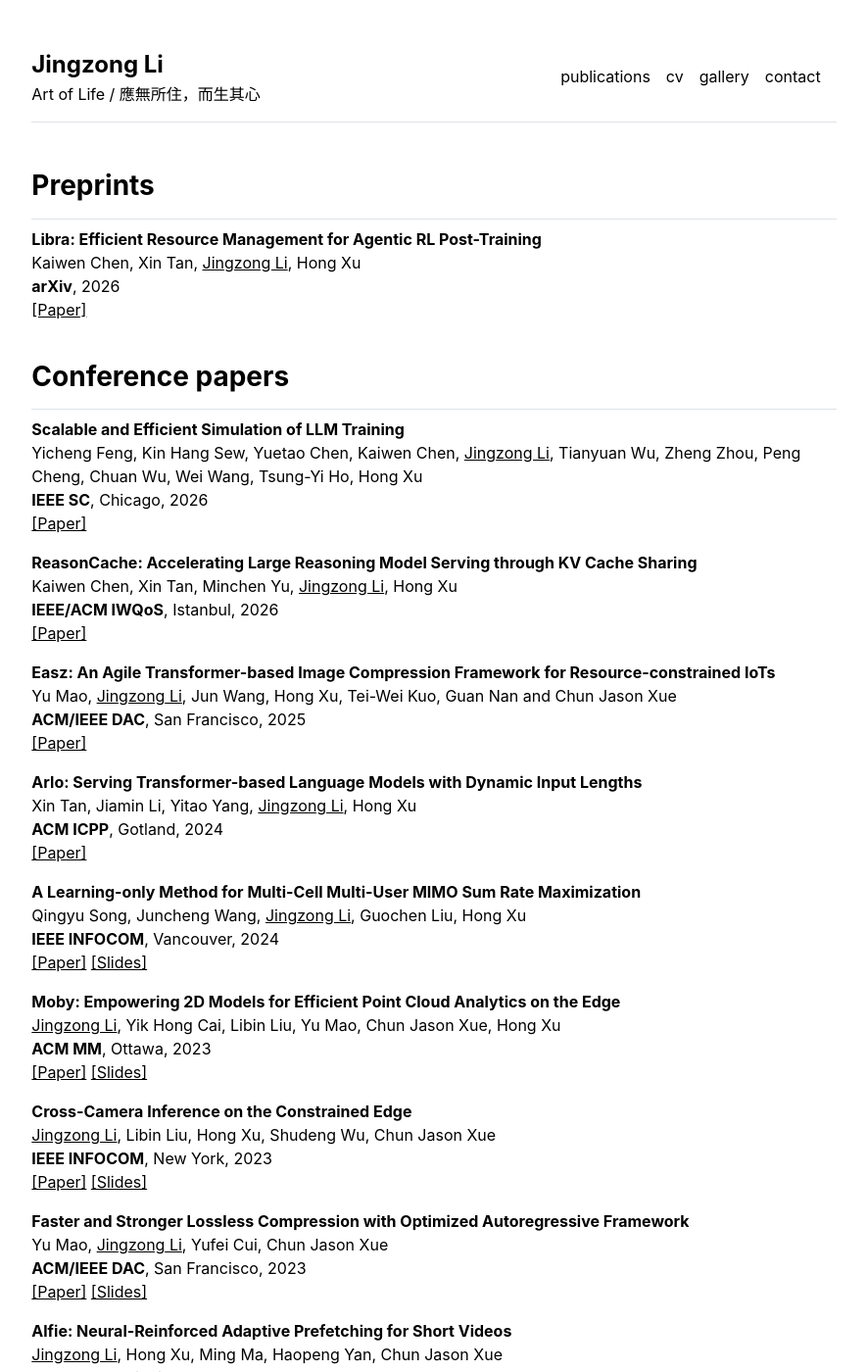
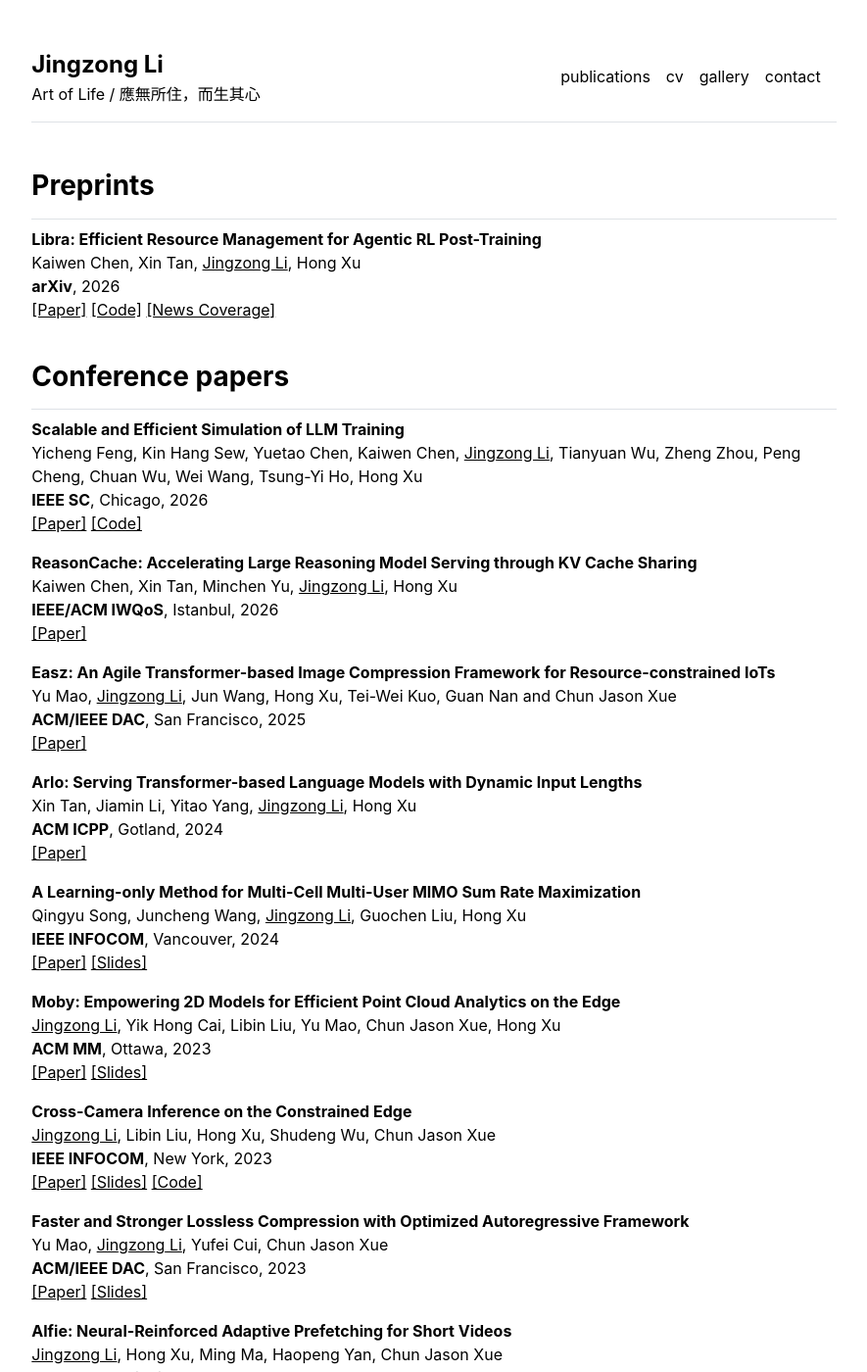
Before and after one commit to kanonjz/academic, a Jekyll site: the page built from publications.md, in a window 1280 px wide and 1400 px high. Shown: the whole window at 98% size, without its empty margins (197-1082 px from the left). Built offline with Jekyll 4.4.1, drawn with Linux system fonts in a browser that asks for light colours.

Commit message:
multiple update

```diff
--- a/Gemfile
+++ b/Gemfile
@@ -2,3 +2,6 @@
 
 source "https://rubygems.org"
 gemspec
+
+# sass-embedded's x86_64 compiler crashes under Rosetta on Apple Silicon.
+gem "jekyll-sass-converter", "~> 2.2"
--- a/_data/cv/education.yml
+++ b/_data/cv/education.yml
@@ -1,6 +1,6 @@
 - title: 'City University of Hong Kong'
   description: 'Ph.D. in Computer Science'
-  advisor: 'Advisor: Prof. Hong Xu at CUHK and Prof. Chun Jason Xue at CityU'
+  advisor: 'Advisor: Prof. Hong Xu at CUHK and Prof. Chun Jason Xue at MBZUAI'
   period: Sep. 2019 – Feb. 2024
 
 - title: 'University of California, San Diego'
--- a/_data/publications.yml
+++ b/_data/publications.yml
@@ -1,12 +1,12 @@
 
 conference:
-- {name: 'Scalable and Efficient Simulation of LLM Training', url: 'https://arxiv.org/abs/2412.12487', author: 'Yicheng Feng, Kin Hang Sew, Yuetao Chen, Kaiwen Chen, <u>Jingzong Li</u>, Tianyuan Wu, Zheng Zhou, Peng Cheng, Chuan Wu, Wei Wang, Tsung-Yi Ho, Hong Xu', venue: '<b>IEEE SC</b>, Chicago, 2026', slide: ''}
+- {name: 'Scalable and Efficient Simulation of LLM Training', url: 'https://arxiv.org/abs/2412.12487', author: 'Yicheng Feng, Kin Hang Sew, Yuetao Chen, Kaiwen Chen, <u>Jingzong Li</u>, Tianyuan Wu, Zheng Zhou, Peng Cheng, Chuan Wu, Wei Wang, Tsung-Yi Ho, Hong Xu', venue: '<b>IEEE SC</b>, Chicago, 2026', slide: '', code: 'https://github.com/NetX-lab/Echo'}
 - {name: 'ReasonCache: Accelerating Large Reasoning Model Serving through KV Cache Sharing', url: 'share/ReasonCache-iwqos26.pdf', author: 'Kaiwen Chen, Xin Tan, Minchen Yu, <u>Jingzong Li</u>, Hong Xu', venue: '<b>IEEE/ACM IWQoS</b>, Istanbul, 2026', slide: ''}
 - {name: 'Easz: An Agile Transformer-based Image Compression Framework for Resource-constrained IoTs', url: 'https://ieeexplore.ieee.org/document/11132645/', author: 'Yu Mao, <u>Jingzong Li</u>, Jun Wang, Hong Xu, Tei-Wei Kuo, Guan Nan and Chun Jason Xue', venue: '<b>ACM/IEEE DAC</b>, San Francisco, 2025', slide: ''}
 - {name: 'Arlo: Serving Transformer-based Language Models with Dynamic Input Lengths', url: 'share/xin-icpp24.pdf', author: 'Xin Tan, Jiamin Li, Yitao Yang, <u>Jingzong Li</u>, Hong Xu', venue: '<b>ACM ICPP</b>, Gotland, 2024', slide: ''}
 - {name: 'A Learning-only Method for Multi-Cell Multi-User MIMO Sum Rate Maximization', url: 'share/qingyu-infocom24.pdf', author: 'Qingyu Song, Juncheng Wang, <u>Jingzong Li</u>, Guochen Liu, Hong Xu', venue: '<b>IEEE INFOCOM</b>, Vancouver, 2024', slide: 'share/slides/L2O_MIMO_infocom22-slide.pdf'}
 - {name: 'Moby: Empowering 2D Models for Efficient Point Cloud Analytics on the Edge', url: 'share/moby-mm23.pdf', author: '<u>Jingzong Li</u>, Yik Hong Cai, Libin Liu, Yu Mao, Chun Jason Xue, Hong Xu', venue: '<b>ACM MM</b>, Ottawa, 2023', slide: 'share/slides/moby-mm23-slide.pdf'}
-- {name: 'Cross-Camera Inference on the Constrained Edge', url: 'share/polly-infocom23.pdf', author: '<u>Jingzong Li</u>, Libin Liu, Hong Xu, Shudeng Wu, Chun Jason Xue', venue: '<b>IEEE INFOCOM</b>, New York, 2023', slide: 'share/slides/polly-infocom23-slide.pdf'}
+- {name: 'Cross-Camera Inference on the Constrained Edge', url: 'share/polly-infocom23.pdf', author: '<u>Jingzong Li</u>, Libin Liu, Hong Xu, Shudeng Wu, Chun Jason Xue', venue: '<b>IEEE INFOCOM</b>, New York, 2023', slide: 'share/slides/polly-infocom23-slide.pdf', code: 'https://github.com/kanonjz/polly/tree/main'}
 - {name: 'Faster and Stronger Lossless Compression with Optimized Autoregressive Framework', url: 'share/pac-dac23.pdf', author: 'Yu Mao, <u>Jingzong Li</u>, Yufei Cui, Chun Jason Xue', venue: '<b>ACM/IEEE DAC</b>, San Francisco, 2023', slide: 'share/slides/pac-dac23-slide.pdf'}
 - {name: 'Alfie: Neural-Reinforced Adaptive Prefetching for Short Videos', url: 'share/alfie-icme22.pdf', author: '<u>Jingzong Li</u>, Hong Xu, Ming Ma, Haopeng Yan, Chun Jason Xue', venue: '<b>IEEE ICME</b>, Taipei, 2022', slide: 'share/slides/alfie-icme22-slide.pdf'}
 
@@ -17,5 +17,5 @@ journal:
 - {name: 'ScaleFlux: Efficient Stateful Scaling in NFV', url: 'share/ScaleFlux-tpds22.pdf', author: 'Libin Liu, Hong Xu, Zhixiong Niu, <u>Jingzong Li</u>, Wei Zhang, Peng Wang, et al.', venue: 'IEEE Transactions on Parallel and Distributed Systems (<b>TPDS</b>), 2022', slide: ''}
 
 preprints:
-- {name: 'Libra: Efficient Resource Management for Agentic RL Post-Training', url: 'https://arxiv.org/abs/2606.03077', author: 'Kaiwen Chen, Xin Tan, <u>Jingzong Li</u>, Hong Xu', venue: '<b>arXiv</b>, 2026', slide: ''}
+- {name: 'Libra: Efficient Resource Management for Agentic RL Post-Training', url: 'https://arxiv.org/abs/2606.03077', author: 'Kaiwen Chen, Xin Tan, <u>Jingzong Li</u>, Hong Xu', venue: '<b>arXiv</b>, 2026', slide: '', news: 'https://mp.weixin.qq.com/s/qgAIcpLGEmpE1sMyaZLe6g', code: 'https://github.com/NetX-lab/Libra'}
 # - {name: 'Echo: Simulating Distributed Training at Scale', url: 'https://arxiv.org/abs/2412.12487', author: 'Yicheng Feng, Yuetao Chen, Kaiwen Chen, <u>Jingzong Li</u>, Tianyuan Wu, Peng Cheng, Chuan Wu, Wei Wang, Tsung-Yi Ho, Hong Xu', venue: '<b>arXiv</b>, 2024', slide: ''}
--- a/_includes/publications.html
+++ b/_includes/publications.html
@@ -7,6 +7,12 @@
         {{item.author}}<br>
         {{item.venue}}<br>
         <a href="{{ item.url }}">[Paper]</a>
+        {% if item.code and item.code != empty %}
+          <a href="{{ item.code }}">[Code]</a>
+        {% endif %}
+        {% if item.news and item.news != empty %}
+          <a href="{{ item.news }}">[News Coverage]</a>
+        {% endif %}
         </p>
     {% endfor %}
     <br>
@@ -28,6 +34,12 @@
           {% if item.slide != "" %}
             <a href="{{ item.slide }}">[Slides]</a>
           {% endif %}
+          {% if item.code and item.code != empty %}
+            <a href="{{ item.code }}">[Code]</a>
+          {% endif %}
+          {% if item.news and item.news != empty %}
+            <a href="{{ item.news }}">[News Coverage]</a>
+          {% endif %}
           </p>
         {% endfor %}
         <br>
@@ -44,6 +56,12 @@
           {% if item.slide != "" %}
             <a href="{{ item.slide }}">[Slides]</a>
           {% endif %}
+          {% if item.code and item.code != empty %}
+            <a href="{{ item.code }}">[Code]</a>
+          {% endif %}
+          {% if item.news and item.news != empty %}
+            <a href="{{ item.news }}">[News Coverage]</a>
+          {% endif %}
           </p>
         {% endfor %}
     {% endif %}
```
Also changed, not shown: index.md (+1 -1 lines), 1 other file.
